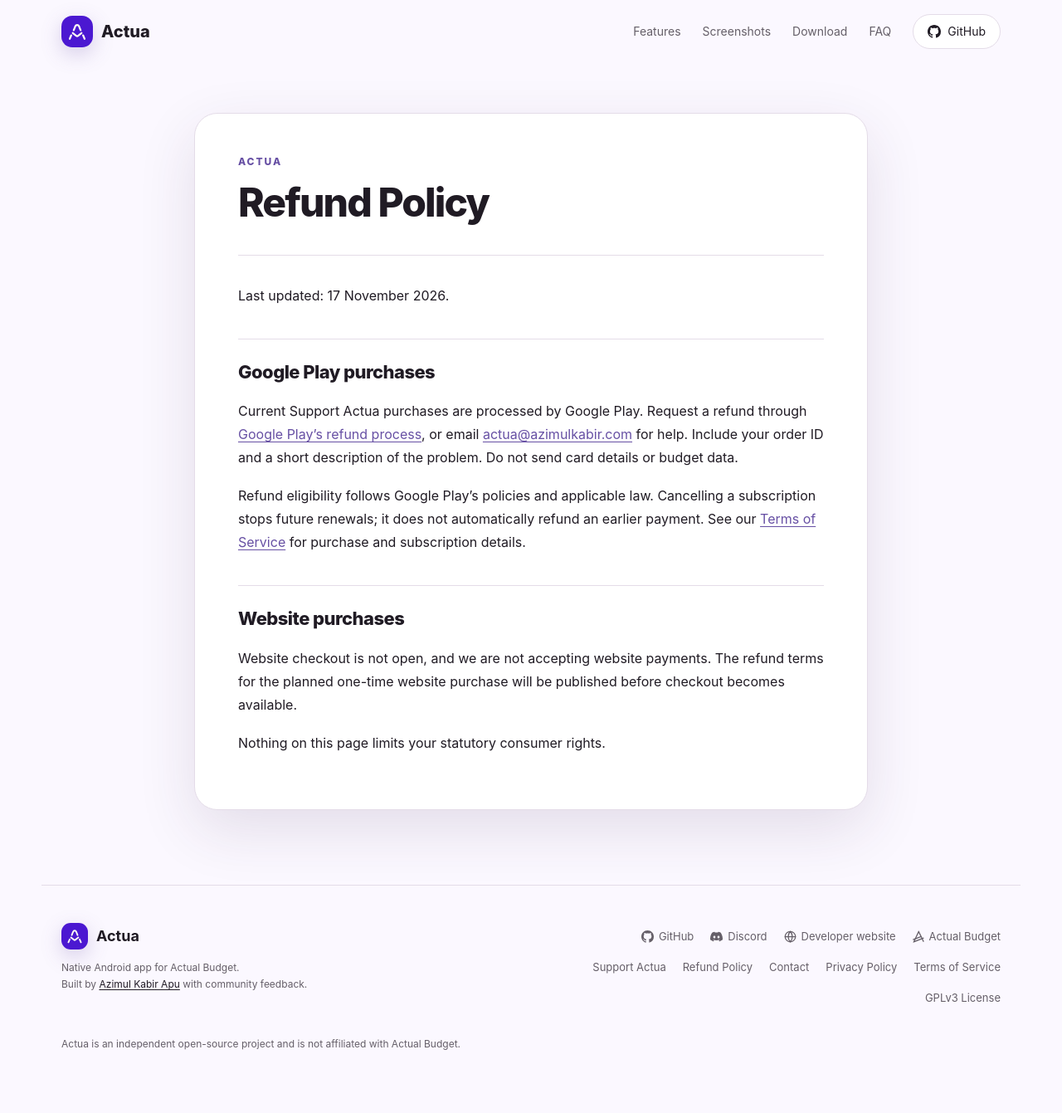
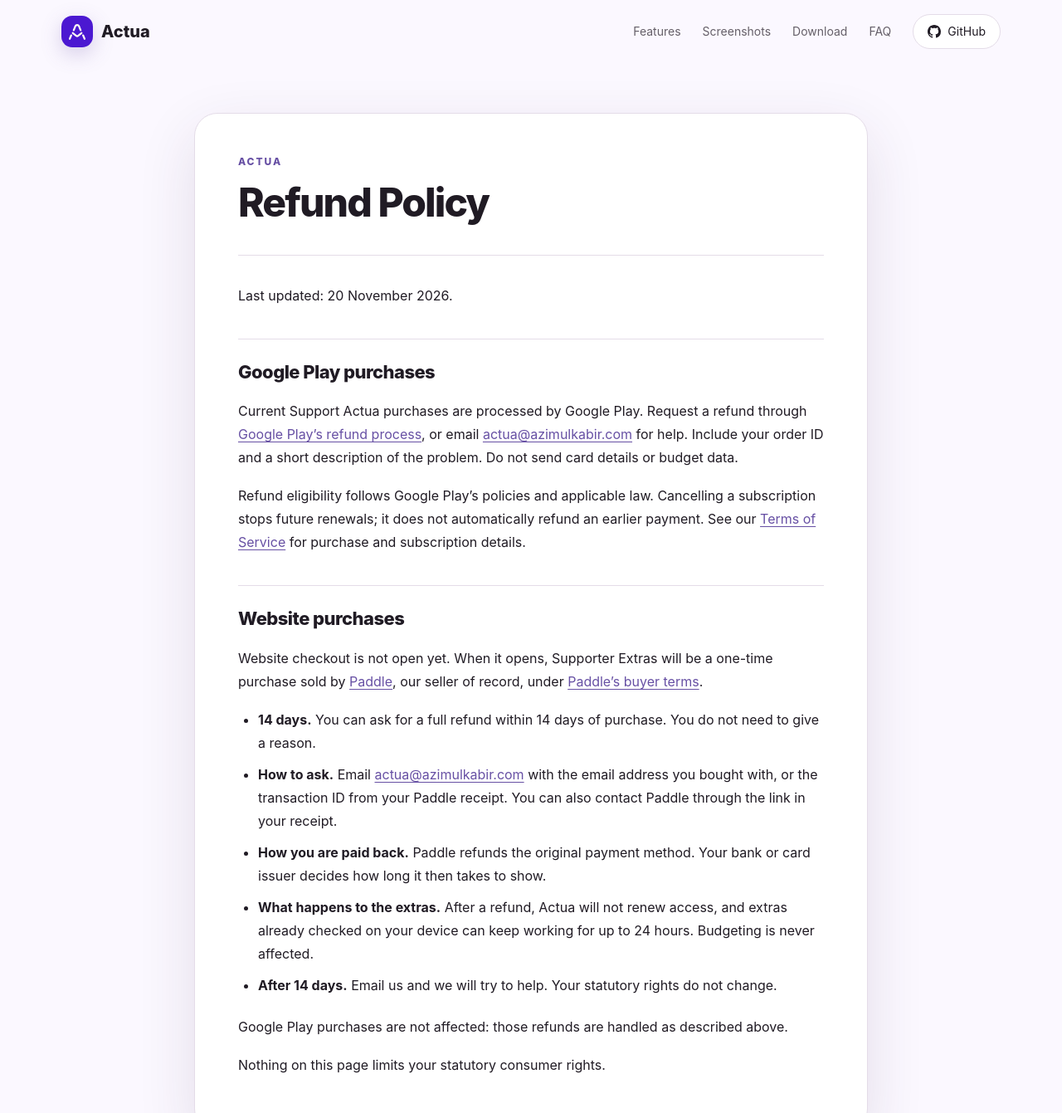
Before and after one commit to azimul-kabir/actua-website, a website: page refund.html in a window 1280 px wide. Shown: the top 1341 px of the page at 83% size. Drawn offline with Linux system fonts and the light colour scheme.

Commit message:
Publish website purchase refund terms and add sandbox noindex files
Replace the placeholder refund section with the planned one-time purchase terms (Paddle as seller of record, 14 days). Add sandbox-only robots.txt and _headers templates under ops/ and document that they must not reach production. Refs #37.

```diff
--- /dev/null
+++ b/ops/sandbox-static/robots.txt
@@ -0,0 +1,3 @@
+# Sandbox deploy only. Never publish this file to production.
+User-agent: *
+Disallow: /
--- a/refund.html
+++ b/refund.html
@@ -39,12 +39,20 @@
       <article class="legal-card">
         <header class="legal-header"><div class="eyebrow">ACTUA</div><h1>Refund Policy</h1></header>
         <div class="legal-body">
-          <p>Last updated: 17 November 2026.</p>
+          <p>Last updated: 20 November 2026.</p>
           <h2>Google Play purchases</h2>
           <p>Current Support Actua purchases are processed by Google Play. Request a refund through <a href="https://support.google.com/googleplay/answer/2479637">Google Play’s refund process</a>, or email <a href="mailto:actua@azimulkabir.com">actua@azimulkabir.com</a> for help. Include your order ID and a short description of the problem. Do not send card details or budget data.</p>
           <p>Refund eligibility follows Google Play’s policies and applicable law. Cancelling a subscription stops future renewals; it does not automatically refund an earlier payment. See our <a href="/terms.html">Terms of Service</a> for purchase and subscription details.</p>
           <h2>Website purchases</h2>
-          <p>Website checkout is not open, and we are not accepting website payments. The refund terms for the planned one-time website purchase will be published before checkout becomes available.</p>
+          <p>Website checkout is not open yet. When it opens, Supporter Extras will be a one-time purchase sold by <a href="https://www.paddle.com/">Paddle</a>, our seller of record, under <a href="https://www.paddle.com/legal/buyer-terms">Paddle’s buyer terms</a>.</p>
+          <ul>
+            <li><strong>14 days.</strong> You can ask for a full refund within 14 days of purchase. You do not need to give a reason.</li>
+            <li><strong>How to ask.</strong> Email <a href="mailto:actua@azimulkabir.com">actua@azimulkabir.com</a> with the email address you bought with, or the transaction ID from your Paddle receipt. You can also contact Paddle through the link in your receipt.</li>
+            <li><strong>How you are paid back.</strong> Paddle refunds the original payment method. Your bank or card issuer decides how long it then takes to show.</li>
+            <li><strong>What happens to the extras.</strong> After a refund, Actua will not renew access, and extras already checked on your device can keep working for up to 24 hours. Budgeting is never affected.</li>
+            <li><strong>After 14 days.</strong> Email us and we will try to help. Your statutory rights do not change.</li>
+          </ul>
+          <p>Google Play purchases are not affected: those refunds are handled as described above.</p>
           <p>Nothing on this page limits your statutory consumer rights.</p>
         </div>
       </article>
```
Also changed, not shown: docs/PADDLE_SANDBOX.md (+3 -0 lines), ops/sandbox-static/README.md (added), 1 other file.
